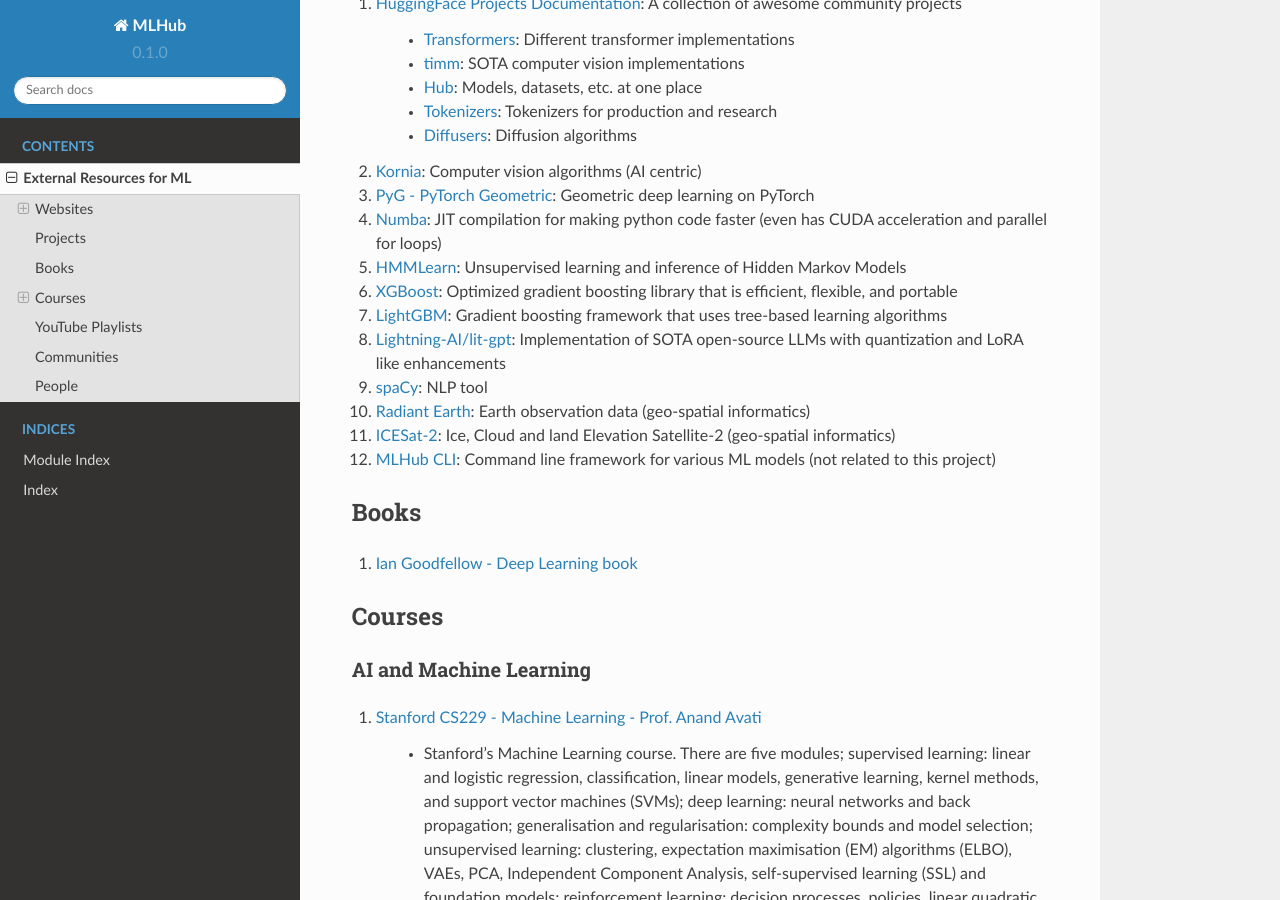
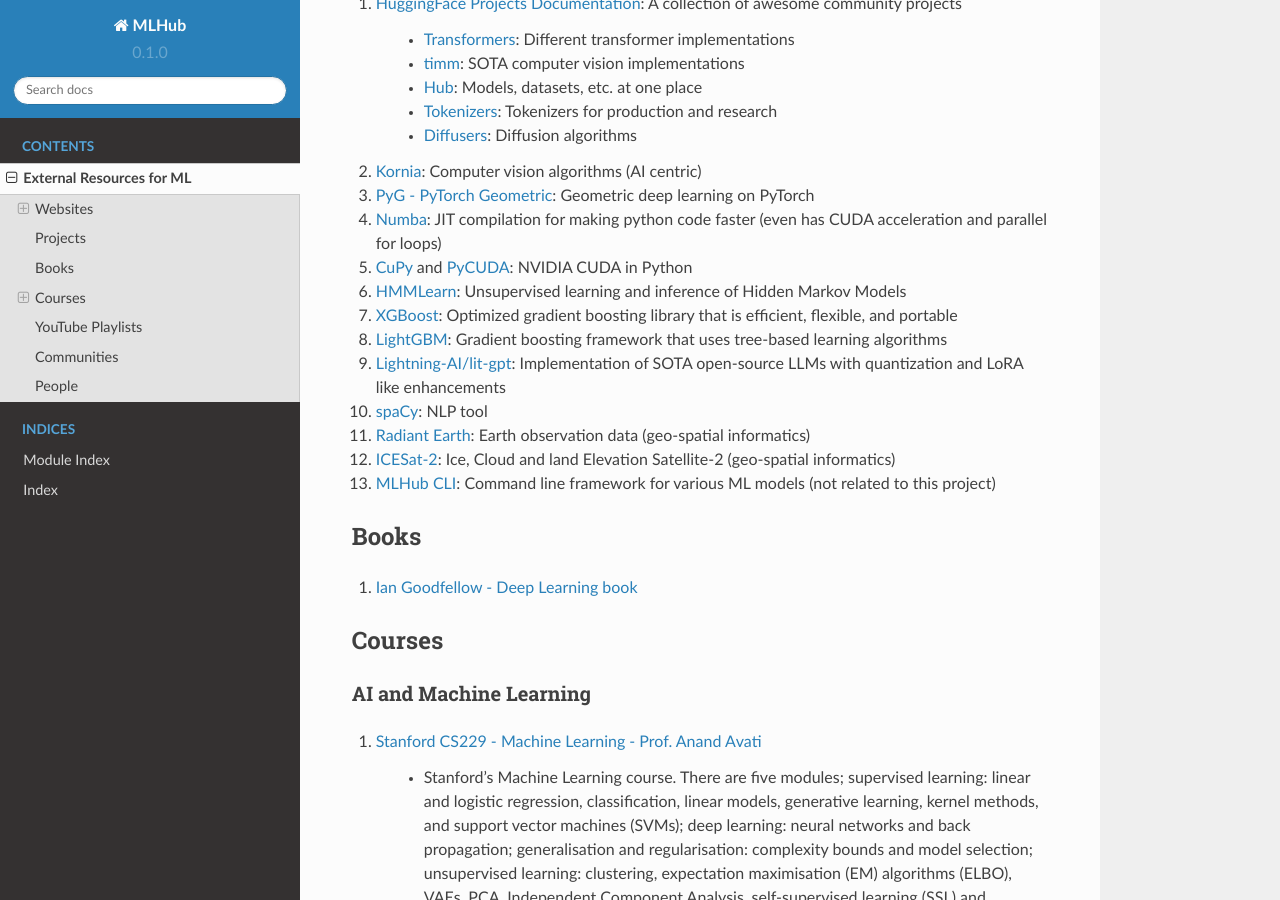
Before and after one commit to TheProjectsGuy/MLHub, a Sphinx documentation site: the page built from docs/resources.rst, in a window 1280 px wide and 900 px high, scrolled down 1683 px. Built offline with Sphinx 7.4.7 and the Read the Docs theme 2.0.0, drawn with Linux system fonts in a browser that asks for light colours.

Commit message:
Added more resources (CUDA python)

```diff
--- a/docs/resources.rst
+++ b/docs/resources.rst
@@ -62,6 +62,7 @@
 #. `Kornia <https://kornia.readthedocs.io/en/latest/>`_: Computer vision algorithms (AI centric)
 #. `PyG - PyTorch Geometric <https://pyg.org/>`_: Geometric deep learning on PyTorch
 #. `Numba <https://numba.pydata.org/>`_: JIT compilation for making python code faster (even has CUDA acceleration and parallel for loops)
+#. `CuPy <https://cupy.dev/>`_ and `PyCUDA <https://documen.tician.de/pycuda/>`_: NVIDIA CUDA in Python
 #. `HMMLearn <https://hmmlearn.readthedocs.io/en/latest/index.html>`_: Unsupervised learning and inference of Hidden Markov Models
 #. `XGBoost <https://xgboost.readthedocs.io/en/stable/>`_: Optimized gradient boosting library that is efficient, flexible, and portable
 #. `LightGBM <https://lightgbm.readthedocs.io/en/latest/index.html>`_: Gradient boosting framework that uses tree-based learning algorithms
```
